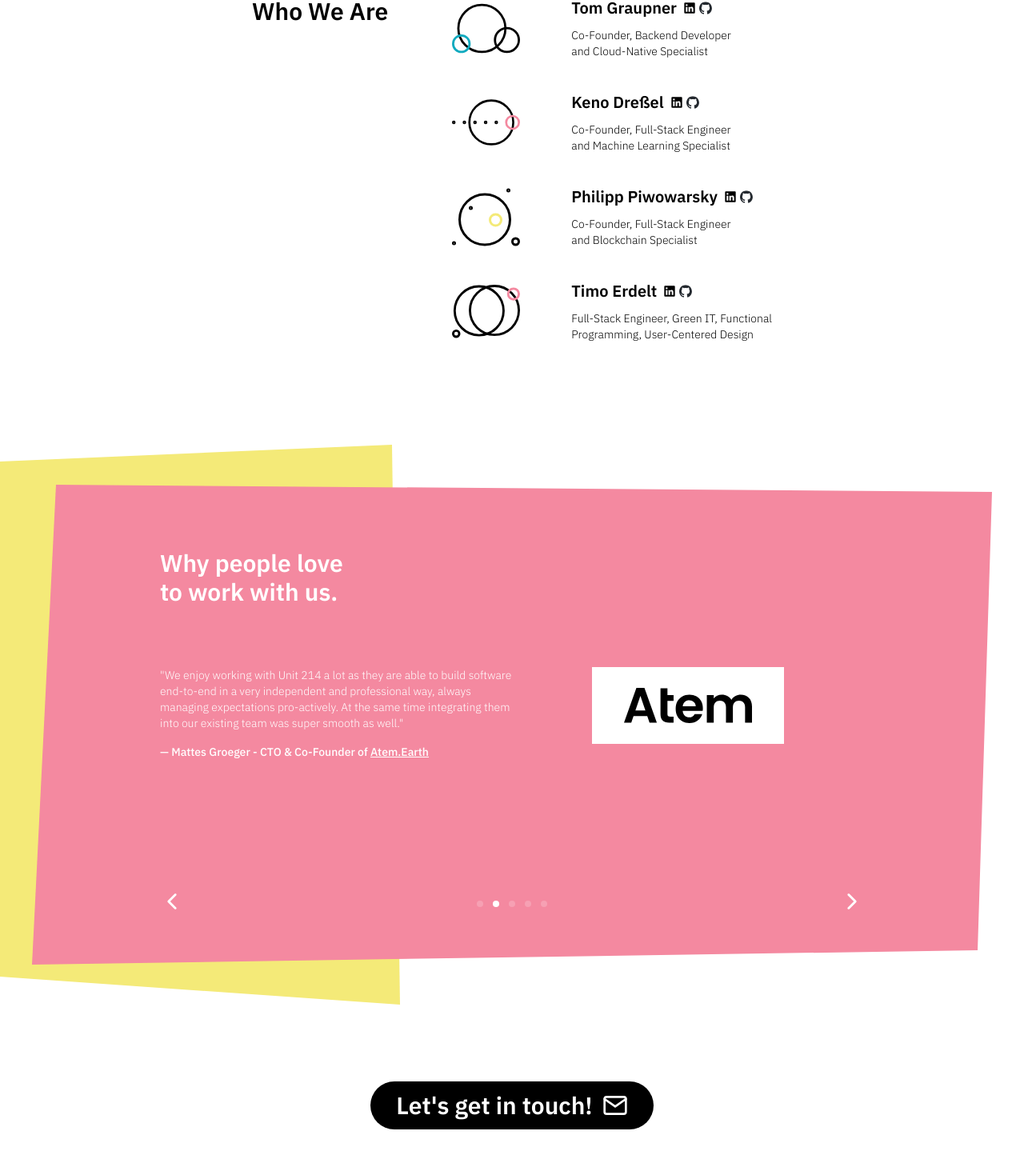
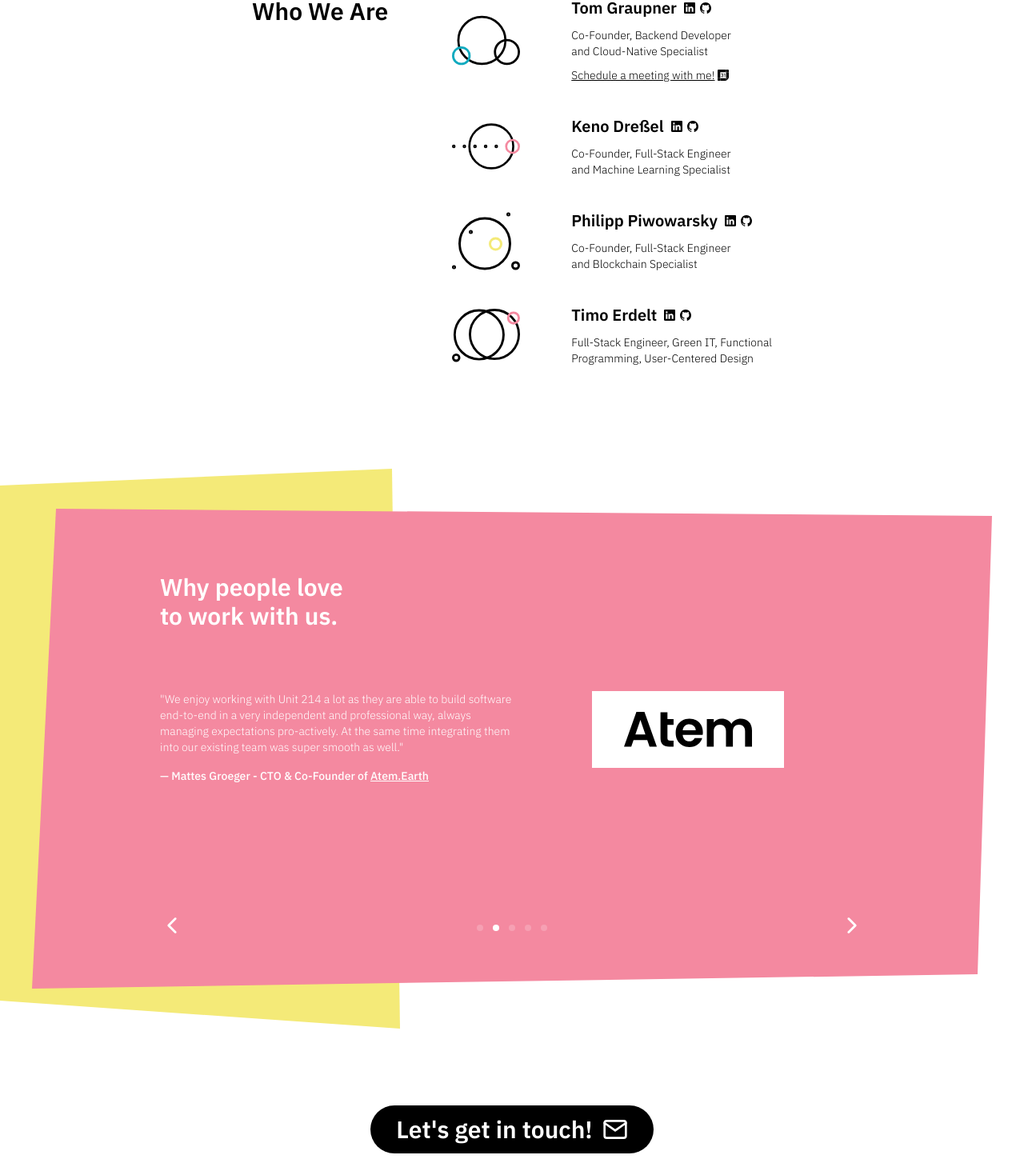
Before and after one commit to unit214/website, a Next.js app: page / in a window 1280 px wide. Shown: the part 1970-3434 px from the top of the page at 80% size. Built offline with nearby package versions, Linux system fonts and the light colour scheme.

Commit message:
feat: add google calendar link, use GH and LI logos from react-icons

```diff
--- a/src/components/LetsGetInTouch.tsx
+++ b/src/components/LetsGetInTouch.tsx
@@ -1,4 +1,5 @@
 import { FiMail } from 'react-icons/fi'
+import { SiGooglecalendar } from 'react-icons/si'
 
 import NextLink from '@/components/NextLink'
 
@@ -6,7 +7,7 @@ import { contactEmail } from '@/constant/contact'
 
 export default function LetsGetInTouch() {
   return (
-    <div className='mb-8 mt-14 lg:mb-28 lg:mt-24'>
+    <div className='flex flex-col mb-8 mt-14 lg:mb-28 lg:mt-24 gap-5 items-center'>
       <NextLink
         className='flex w-fit items-center justify-center gap-3 rounded-full bg-black px-6 py-3 text-white no-underline transition-opacity duration-200 ease-in hover:opacity-70 lg:px-8'
         href={`mailto:${contactEmail}`}
@@ -16,6 +17,13 @@ export default function LetsGetInTouch() {
         </span>
         <FiMail size={32} />
       </NextLink>
+      <NextLink
+        className='font-primary flex gap-1 items-center'
+        href='https://calendar.app.google/KicY9pSkoYKqWzZP8'
+        isExternalLink
+      >
+        Schedule a meeting with us! <SiGooglecalendar />
+      </NextLink>
     </div>
   )
 }
--- a/src/components/WhoWeAre.tsx
+++ b/src/components/WhoWeAre.tsx
@@ -1,11 +1,11 @@
 import { FC, ReactElement, SVGProps } from 'react'
+import { IoLogoGithub, IoLogoLinkedin } from 'react-icons/io5'
+import { SiGooglecalendar } from 'react-icons/si'
 
 import { cn } from '@/lib/utils'
 
 import NextLink from '@/components/NextLink'
 
-import GitHubLogo from '~/svg/github.svg'
-import LinkedInLogo from '~/svg/linkedin.svg'
 import KenoLogo from '~/svg/who-we-are-keno.svg'
 import PhilippLogo from '~/svg/who-we-are-philipp.svg'
 import TimoLogo from '~/svg/who-we-are-timo.svg'
@@ -25,10 +25,10 @@ function ExternalReferences({
   return (
     <div className={cn('gap-1', className)}>
       <NextLink href={linkedInLink} isExternalLink>
-        <LinkedInLogo className={cn(classNameLogo)} />
+        <IoLogoLinkedin className={classNameLogo} />
       </NextLink>
       <NextLink href={gitHubLink} isExternalLink>
-        <GitHubLogo className={cn(classNameLogo)} />
+        <IoLogoGithub className={classNameLogo} />
       </NextLink>
     </div>
   )
@@ -40,12 +40,14 @@ function TeamMemberField({
   description,
   linkedInLink,
   gitHubLink,
+  calendarLink,
 }: {
   Logo: FC<SVGProps<SVGSVGElement>>
   name: string
   description: ReactElement
   linkedInLink: string
   gitHubLink: string
+  calendarLink?: string
 }) {
   return (
     <div className='flex items-start justify-between gap-5 lg:items-center lg:justify-start lg:gap-16'>
@@ -61,12 +63,21 @@ function TeamMemberField({
           />
         </div>
         <span className='font-primary text-sm font-light'>{description}</span>
+        {calendarLink && (
+          <NextLink
+            className='font-primary text-sm font-light flex gap-1 items-center'
+            href={calendarLink}
+            isExternalLink
+          >
+            Schedule a meeting with me! <SiGooglecalendar />
+          </NextLink>
+        )}
       </div>
       <ExternalReferences
         linkedInLink={linkedInLink}
         gitHubLink={gitHubLink}
         className='flex lg:hidden'
-        classNameLogo='w-6 h-4'
+        classNameLogo='w-6 h-6'
       />
     </div>
   )
@@ -90,6 +101,7 @@ export default function WhoWeAre() {
             }
             linkedInLink='https://www.linkedin.com/in/tom-graupner/'
             gitHubLink='https://github.com/tgraupne'
+            calendarLink='https://calendar.app.google/KicY9pSkoYKqWzZP8'
           />
           <TeamMemberField
             Logo={KenoLogo}
```
Also changed, not shown: public/svg/github.svg (deleted), public/svg/linkedin.svg (deleted).
